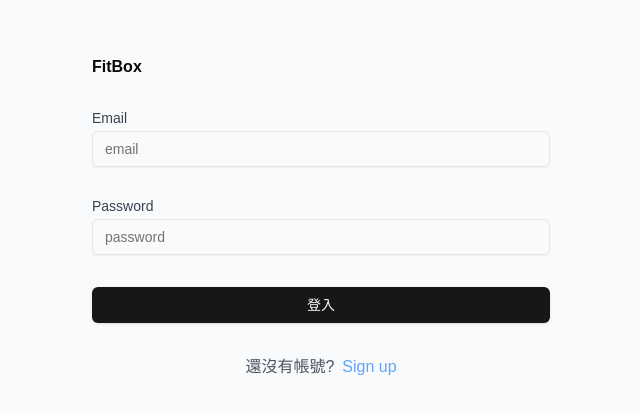
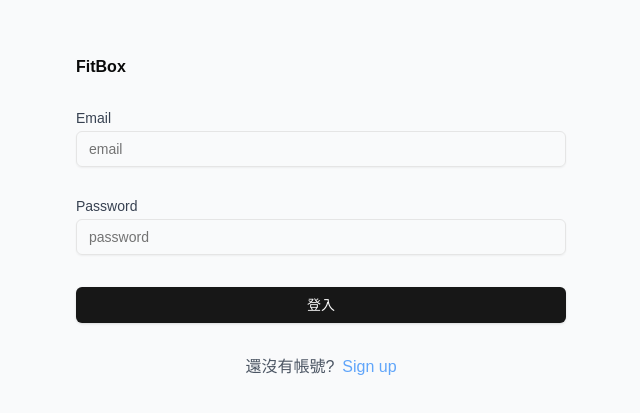
Before and after one commit to Cyishen/fit-box, a Next.js app: page /sign-in in a window 1280 px wide. Shown: the part 183-596 px from the top of the page, without its empty margins (319-959 px from the left). Built offline with nearby package versions, Linux system fonts and the light colour scheme.

Commit message:
form fix3

```diff
--- a/src/components/form/AuthForm.tsx
+++ b/src/components/form/AuthForm.tsx
@@ -64,7 +64,7 @@
   }
 
   return (
-    <section className="flex min-h-screen w-full px-4 max-w-[490px] flex-col justify-center gap-5 md:gap-8">
+    <section className="flex min-h-screen w-full max-w-[90%] sm:max-w-[490px] flex-col justify-center gap-5 md:gap-8">
       <header className='flex flex-col gap-5 md:gap-8'>
         <Link href="/" className="cursor-pointer flex items-center gap-1">
           <h1 className="text-26 font-ibm-plex-serif font-bold text-black-1">FitBox</h1>
```
